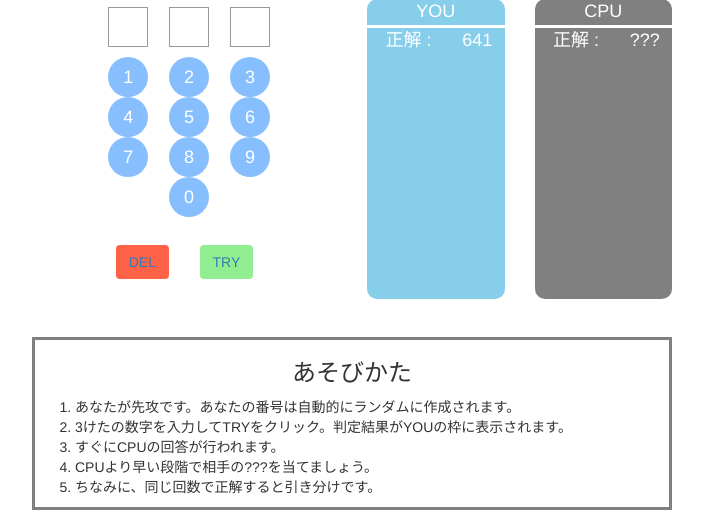
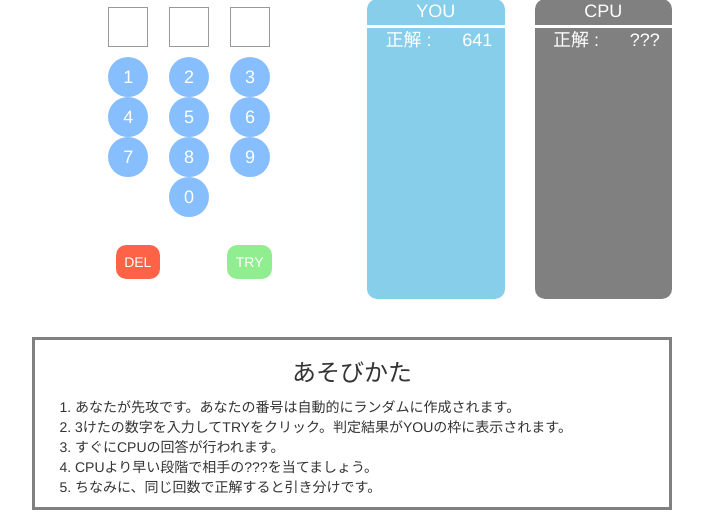
Before and after one commit to habroptilus/numeron, a Flask app: page / in a window 1280 px wide. Shown: the part 212-731 px from the top of the page, without its empty margins (288-991 px from the left). Run offline with Flask 2, Linux system fonts and the light colour scheme; some libraries are stand-ins or nearby versions.

Commit message:
一通り完成

```diff
--- a/main/static/app.css
+++ b/main/static/app.css
@@ -165,6 +165,16 @@ a.restart-btn{
     margin-bottom: 3%;
 }
 
+.footer-btn{
+    display: inline-block;
+    padding: 0.5em 0.6em;
+    text-decoration: none;
+    color: #FFF;
+    transition: .4s;
+    border-radius: 10px;
+}
+
+
 @media (max-width: 940px) {
     #react-container{
         width: 80%;
--- a/main/static/delete.jsx
+++ b/main/static/delete.jsx
@@ -4,8 +4,8 @@ import React from 'react';
 export default class Delete extends React.Component{
   render(){
     return(
-     <div className="delete col-xs-3 col-xs-offset-3">
-      <a className="btn delete-btn " href="#" onClick={() => this.props.onClick()}>DEL</a>
+     <div className="col-xs-2 col-xs-offset-3">
+      <a className="footer-btn delete-btn " href="#" onClick={() => this.props.onClick()}>DEL</a>
       </div>
     );
   }
--- a/main/static/post.jsx
+++ b/main/static/post.jsx
@@ -4,8 +4,8 @@ import React from 'react';
 export default class Post extends React.Component{
   render(){
     return(
-      <div className="post col-xs-3 col-xs-3-offset-3">
-      <a className="btn post-btn " href="#" onClick={() => this.props.onClick()}>TRY</a>
+      <div className="col-xs-2">
+      <a className="footer-btn post-btn " href="#" onClick={() => this.props.onClick()}>TRY</a>
       </div>
     );
   }
```
Also changed, not shown: main/static/app.jsx (+5 -2 lines), main/static/bundle.js.
